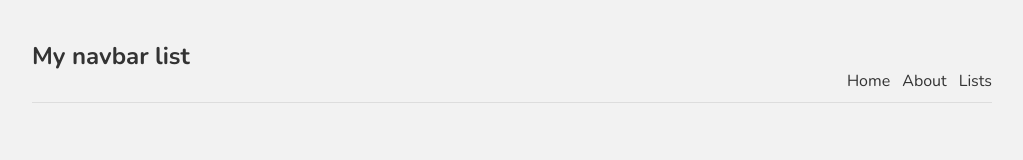
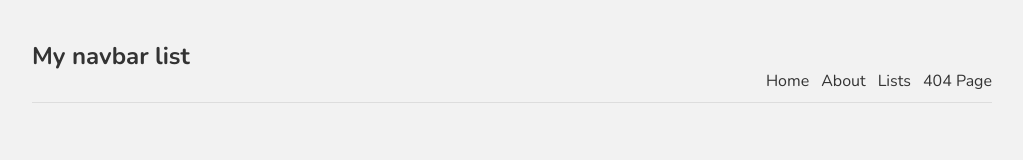
Before and after one commit to YoussefWilliam/next-js-beta, a Next.js app: page / in a window 1280 px wide. Shown: the top 160 px of the page, without its empty margins (128-1151 px from the left). Built offline with nearby package versions, Linux system fonts and the light colour scheme.

Commit message:
Handle 404 page

```diff
--- a/components/Navbar.js
+++ b/components/Navbar.js
@@ -14,6 +14,9 @@ const Navbar = () => {
       <Link href="/willi/lists">
         <a>Lists</a>
       </Link>
+      <Link href="/badpage">
+        <a>404 Page</a>
+      </Link>
     </nav>
   );
 };
--- a/pages/404.js
+++ b/pages/404.js
@@ -25,7 +25,7 @@ const ERROR_PAGE = () => {
       <h1>Ooooopppsss....🚨 </h1>
       <h1>This page can not be found</h1>
       <h2>
-        Wait {counter} secound(s) and you will be redirected back to Home Page
+        Wait {counter} second(s) and you will be redirected back to Home Page
       </h2>
       <h1> OR 🙇‍♀️</h1>
       <p>Go back to the Home page</p>
```
